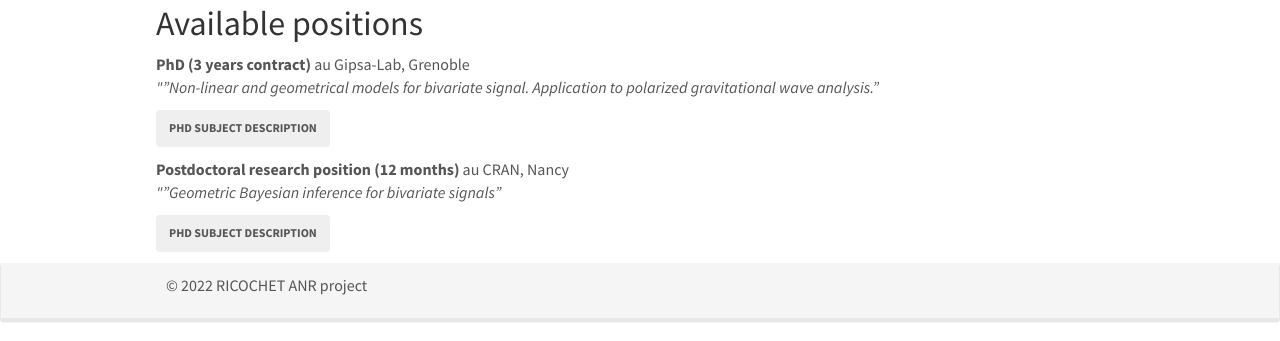
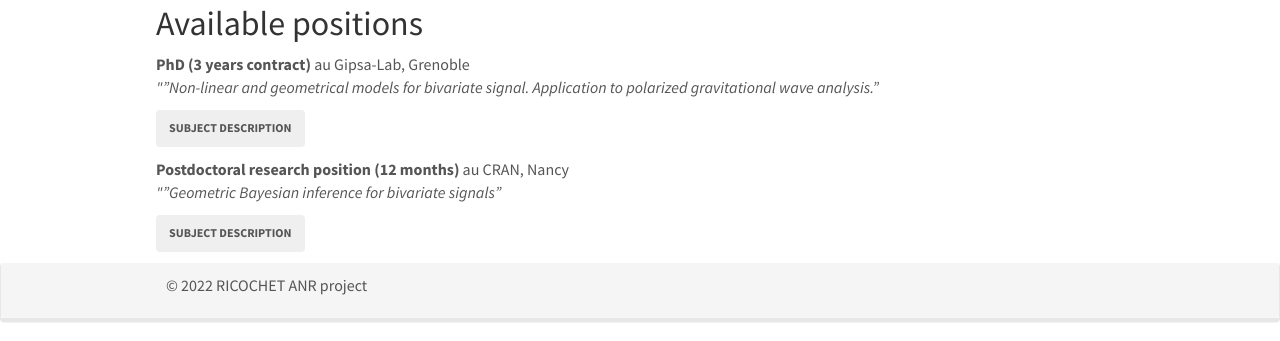
Before and after one commit to ricochet-anr/ricochet-anr.github.io, a Jekyll site: the page built from _pages/openings.md, in a window 1280 px wide. Shown: the part 211-552 px from the top of the page. Built offline with Jekyll 4.4.1, drawn with Linux system fonts in a browser that asks for light colours; nearby versions of some CDN libraries.

Commit message:
fix button description

```diff
--- a/_pages/openings.md
+++ b/_pages/openings.md
@@ -21,7 +21,7 @@ If you are interested in joining us, please contact one of us directly by email
  <em>""{{openings.title}}"</em><br/>
 
  <p>
-      {% if openings.pdf%} <button type="button" class="btn btn-light" onclick="window.location='/assets/jobs/{{openings.pdf}}';">PhD Subject description</button> {% endif %}
+      {% if openings.pdf%} <button type="button" class="btn btn-light" onclick="window.location='/assets/jobs/{{openings.pdf}}';">Subject description</button> {% endif %}
     </p>
 
 
```
